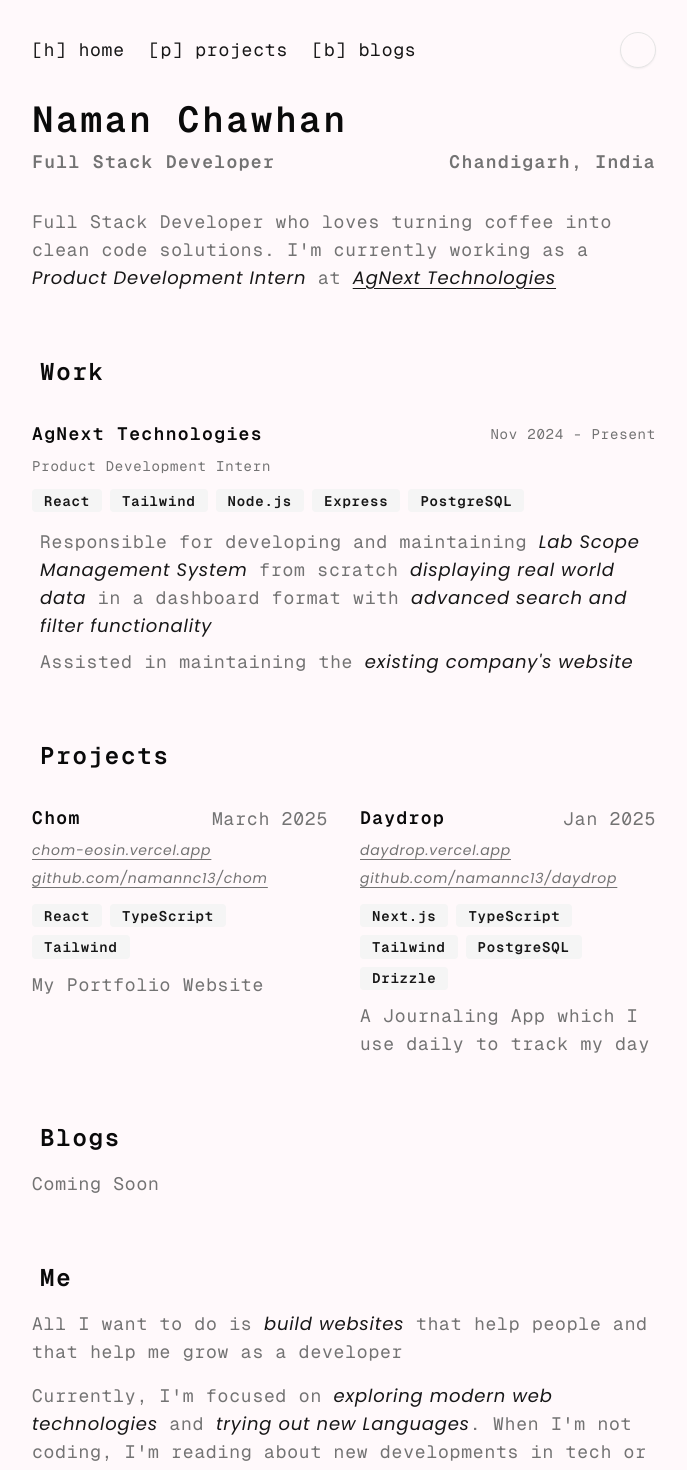
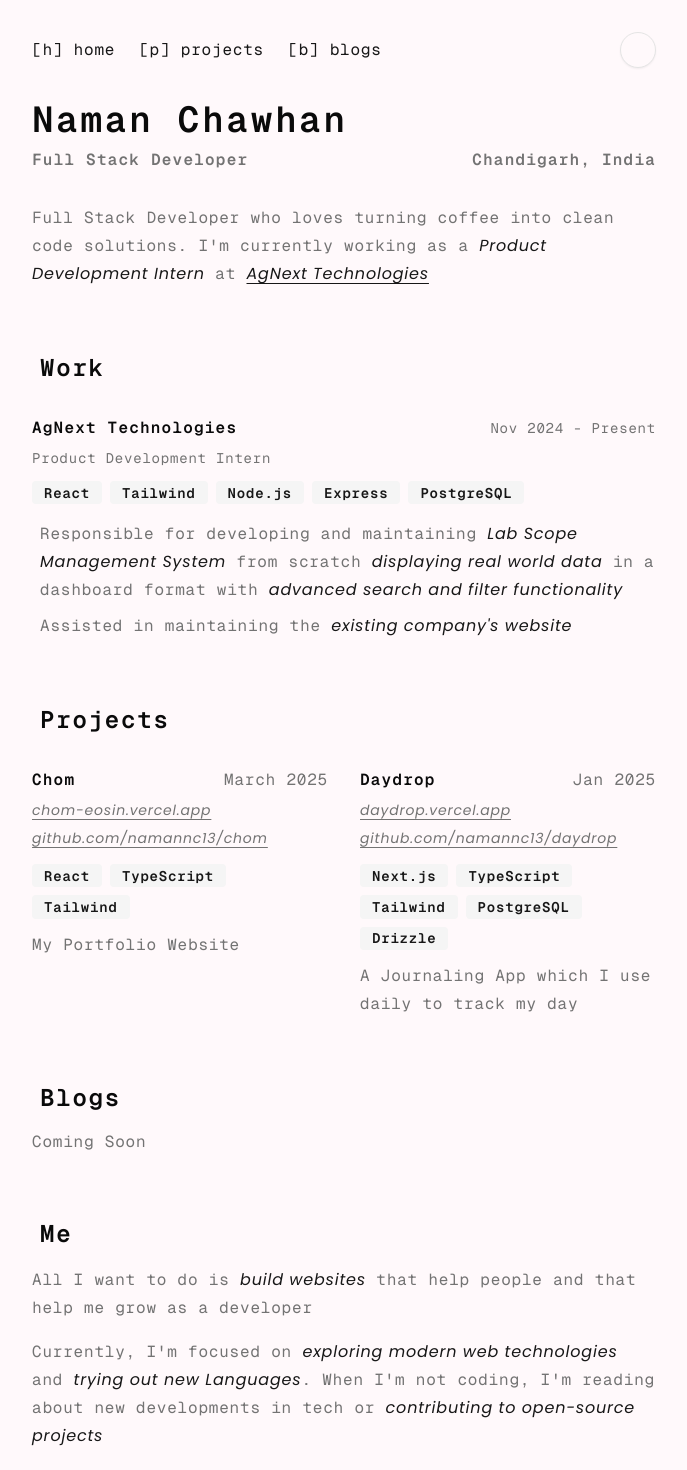
Before and after one commit to namannc13/chom, a React (Vite) app: page / in a window 1280 px wide. Shown: the top 1470 px of the page, without its empty margins (296-983 px from the left). Built offline with nearby package versions, Linux system fonts and the light colour scheme; a web font is replaced by a local one.

Commit message:
Trying different font size

```diff
--- a/src/App.tsx
+++ b/src/App.tsx
@@ -23,19 +23,19 @@
       <div className="flex items-center gap-6">
         <button
           onClick={() => navigate("/")}
-          className="relative text-lg text-primary hover:text-muted-foreground hover:cursor-pointer"
+          className="relative text-16 text-primary hover:text-muted-foreground hover:cursor-pointer"
         >
           <span className="hidden lg:inline">[h]</span> home
         </button>
         <button
           onClick={() => navigate("/projects")}
-          className="relative text-lg text-primary hover:text-muted-foreground hover:cursor-pointer"
+          className="relative text-16 text-primary hover:text-muted-foreground hover:cursor-pointer"
         >
           <span className="hidden lg:inline">[p]</span> projects
         </button>
         <button
           onClick={() => navigate("/blogs")}
-          className="relative text-lg text-primary hover:text-muted-foreground hover:cursor-pointer"
+          className="relative text-16 text-primary hover:text-muted-foreground hover:cursor-pointer"
         >
           <span className="hidden lg:inline">[b]</span> blogs
         </button>
@@ -48,11 +48,11 @@
 function Footer() {
   return (
     <footer className="md:px-10 lg:px-36 xl:px-76 border-t border-border py-4 flex justify-between">
-      <p className="text-sm text-muted-foreground flex items-center gap-2">
+      <p className="text-16 text-muted-foreground flex items-center gap-2">
         Made with <i className="hgi hgi-stroke hgi-heart-remove"></i> by Naman
       </p>
       <div className="flex gap-2 items-center text-muted-foreground">
-        <p className="text-sm">2025</p>
+        <p className="text-16">2025</p>
         <Clock />
       </div>
     </footer>
--- a/src/components/heading.tsx
+++ b/src/components/heading.tsx
@@ -10,7 +10,7 @@
   return (
     <h4
       className={cn(
-        "text-lg font-montserrat tracking-[0.075em] flex items-center gap-2 font-semibold",
+        "text-16 font-montserrat tracking-[0.075em] flex items-center gap-2 font-semibold",
         className
       )}
     >
--- a/src/components/link.tsx
+++ b/src/components/link.tsx
@@ -13,7 +13,7 @@
     <a
       href={href}
       className={cn(
-        "relative text-lg poppins-regular-italic text-primary hover:text-muted-foreground underline underline-offset-4",
+        "relative text-16 poppins-regular-italic text-primary hover:text-muted-foreground underline underline-offset-4",
         className
       )}
     >
--- a/src/components/para.tsx
+++ b/src/components/para.tsx
@@ -8,7 +8,7 @@
   className?: string;
 }) {
   return (
-    <div className={cn("text-lg leading-7 text-muted-foreground", className)}>
+    <div className={cn("text-16 leading-7 text-muted-foreground", className)}>
       {children}
     </div>
   );
--- a/src/pages/home.tsx
+++ b/src/pages/home.tsx
@@ -27,12 +27,12 @@
           </TextScramble>
         </Heading>
         <div className="flex flex-col md:flex-row justify-between gap-2">
-          <Heading className="text-muted-foreground ">
+          <Heading className="text-16 text-muted-foreground ">
             <TextEffect per="char" preset="fade">
               Full Stack Developer
             </TextEffect>
           </Heading>
-          <Heading className="text-muted-foreground flex items-center gap-2">
+          <Heading className="text-16 text-muted-foreground flex items-center gap-2">
             <i className="hgi hgi-stroke hgi-location-01"></i>
             <TextEffect per="char" preset="fade">
               Chandigarh, India
@@ -101,7 +101,7 @@
           <Section header="Blogs">
             <div className="grid grid-cols-1 md:grid-cols-2 lg:grid-cols-3 ">
               <div className="flex flex-col gap-2">
-                <p className="text-lg text-muted-foreground italic">
+                <p className="text-16 text-muted-foreground italic">
                   Coming Soon
                 </p>
               </div>
--- /dev/null
+++ b/tailwind.config.ts
@@ -0,0 +1,9 @@
+module.exports = {
+  theme: {
+    extend: {
+      fontSize: {
+        '16': '16px',
+      },
+    },
+  },
+}
```
